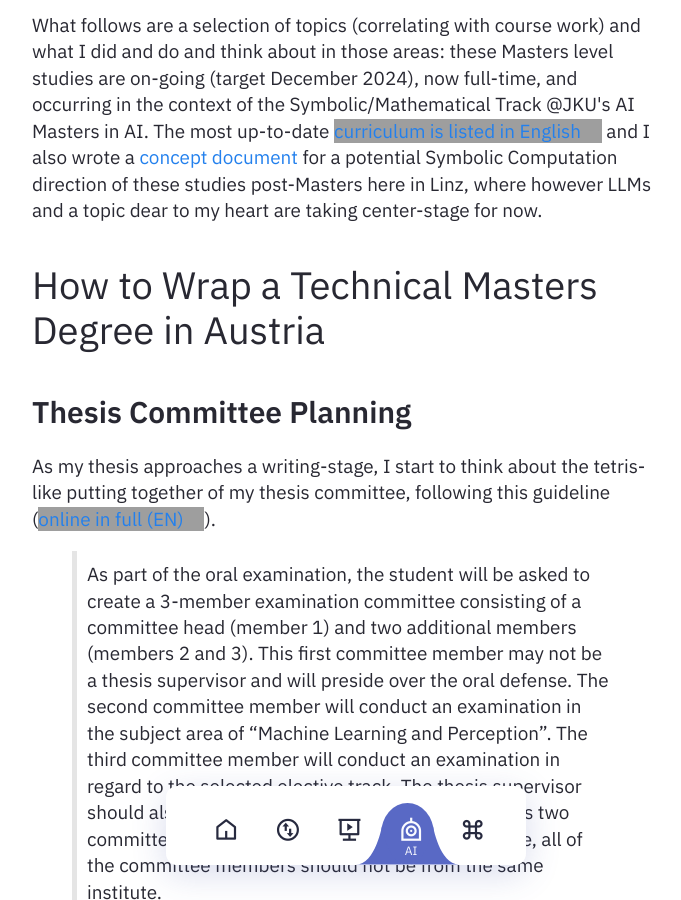
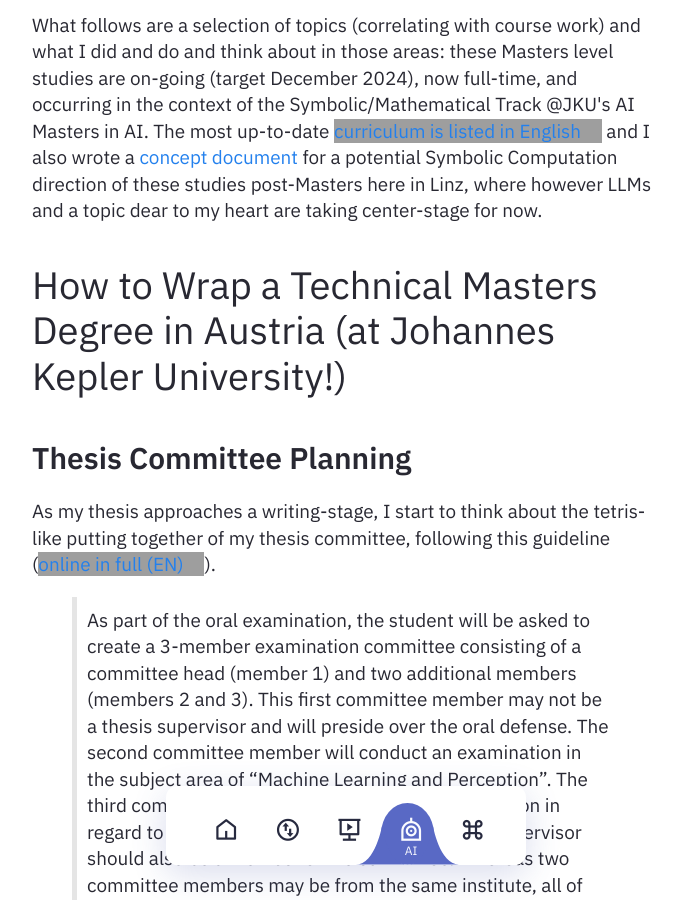
Before and after one commit to heseltime/heseltime.github.io, a Jekyll site: the page built from pages/rDai.md, in a window 1280 px wide and 900 px high, scrolled down 353 px, cut to the strip 0-900 px from the top of the window. Shown: the whole strip, without its empty margins (294-975 px from the left). Built offline with Jekyll 4.4.1, drawn with Linux system fonts in a browser that asks for light colours; grey boxes are pictures that could not be loaded.

Commit message:
Specifics

```diff
--- a/pages/rDai.md
+++ b/pages/rDai.md
@@ -9,7 +9,7 @@ feedformat: none
 
 What follows are a selection of topics (correlating with course work) and what I did and do and think about in those areas: these Masters level studies are on-going (target December 2024), now full-time, and occurring in the context of the Symbolic/Mathematical Track @JKU's AI Masters in AI. The most up-to-date [curriculum is listed in English](https://studienhandbuch.jku.at/curr/933) and I also wrote a [concept document](/assets/pdf/AI-SE-Symbolic-Computation-Concept.pdf) for a potential Symbolic Computation direction of these studies post-Masters here in Linz, where however LLMs and a topic dear to my heart are taking center-stage for now.
 
-# How to Wrap a Technical Masters Degree in Austria
+# How to Wrap a Technical Masters Degree in Austria (at Johannes Kepler University!)
 
 ## Thesis Committee Planning
 
```
